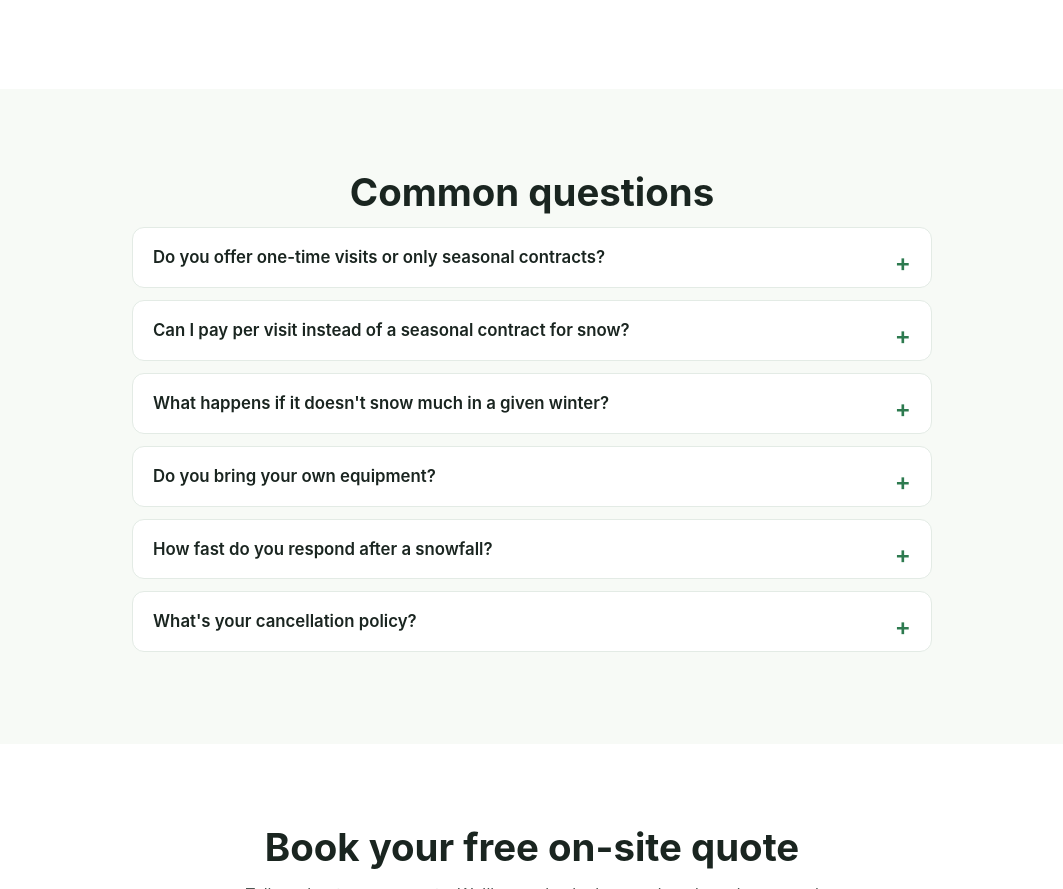
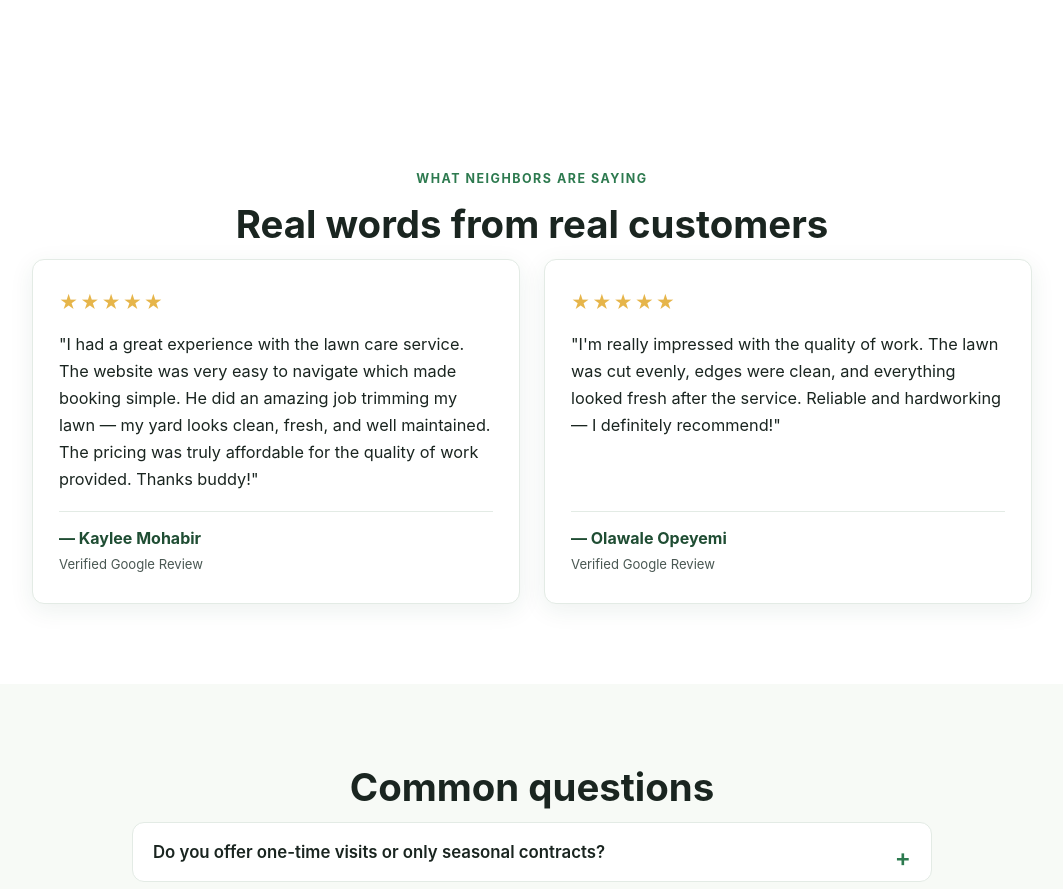
Before and after one commit to Halo-hub501/fullcycle_care, a plain HTML site: page index.html in a window 1280 px wide. Shown: the part 4440-5329 px from the top of the page, without its empty margins (108-1171 px from the left). Drawn offline with Linux system fonts and the light colour scheme.

Commit message:
Add testimonials section with two Google reviews

```diff
--- a/index.html
+++ b/index.html
@@ -218,6 +218,32 @@
     </div>
   </section>
 
+  <!-- ===== TESTIMONIALS ===== -->
+  <section id="reviews" class="section">
+    <div class="container">
+      <p class="eyebrow" style="text-align:center;">What neighbors are saying</p>
+      <h2>Real words from real customers</h2>
+      <div class="testimonials-grid">
+        <article class="testimonial-card">
+          <div class="stars" aria-label="5 out of 5 stars">★★★★★</div>
+          <p class="testimonial-quote">"I had a great experience with the lawn care service. The website was very easy to navigate which made booking simple. He did an amazing job trimming my lawn — my yard looks clean, fresh, and well maintained. The pricing was truly affordable for the quality of work provided. Thanks buddy!"</p>
+          <div class="testimonial-meta">
+            <span class="testimonial-name">— Kaylee Mohabir</span>
+            <span class="testimonial-source">Verified Google Review</span>
+          </div>
+        </article>
+        <article class="testimonial-card">
+          <div class="stars" aria-label="5 out of 5 stars">★★★★★</div>
+          <p class="testimonial-quote">"I'm really impressed with the quality of work. The lawn was cut evenly, edges were clean, and everything looked fresh after the service. Reliable and hardworking — I definitely recommend!"</p>
+          <div class="testimonial-meta">
+            <span class="testimonial-name">— Olawale Opeyemi</span>
+            <span class="testimonial-source">Verified Google Review</span>
+          </div>
+        </article>
+      </div>
+    </div>
+  </section>
+
   <!-- ===== FAQ ===== -->
   <section id="faq" class="section section-alt">
     <div class="container">
--- a/styles.css
+++ b/styles.css
@@ -503,6 +503,52 @@ a:hover { text-decoration: underline; }
 .about-text p { text-align: left; }
 .about-sign { font-style: italic; color: var(--ink); margin-top: 16px; }
 
+/* ===== TESTIMONIALS ===== */
+.testimonials-grid {
+  display: grid;
+  grid-template-columns: repeat(auto-fit, minmax(300px, 1fr));
+  gap: 24px;
+  max-width: 1000px;
+  margin: 0 auto;
+}
+.testimonial-card {
+  background: #fff;
+  border: 1px solid var(--border);
+  border-radius: var(--radius);
+  padding: 28px 26px;
+  box-shadow: var(--shadow);
+  display: flex;
+  flex-direction: column;
+}
+.stars {
+  color: var(--gold);
+  font-size: 1.15rem;
+  letter-spacing: 2px;
+  margin-bottom: 14px;
+}
+.testimonial-quote {
+  font-size: 1.02rem;
+  line-height: 1.65;
+  color: var(--ink);
+  flex-grow: 1;
+  margin-bottom: 18px;
+}
+.testimonial-meta {
+  display: flex;
+  flex-direction: column;
+  gap: 2px;
+  border-top: 1px solid var(--border);
+  padding-top: 14px;
+}
+.testimonial-name {
+  font-weight: 700;
+  color: var(--green-900);
+}
+.testimonial-source {
+  font-size: 0.82rem;
+  color: var(--ink-soft);
+}
+
 /* ===== FAQ ===== */
 .faq-list { max-width: 800px; margin: 0 auto; }
 .faq-list details {
```
